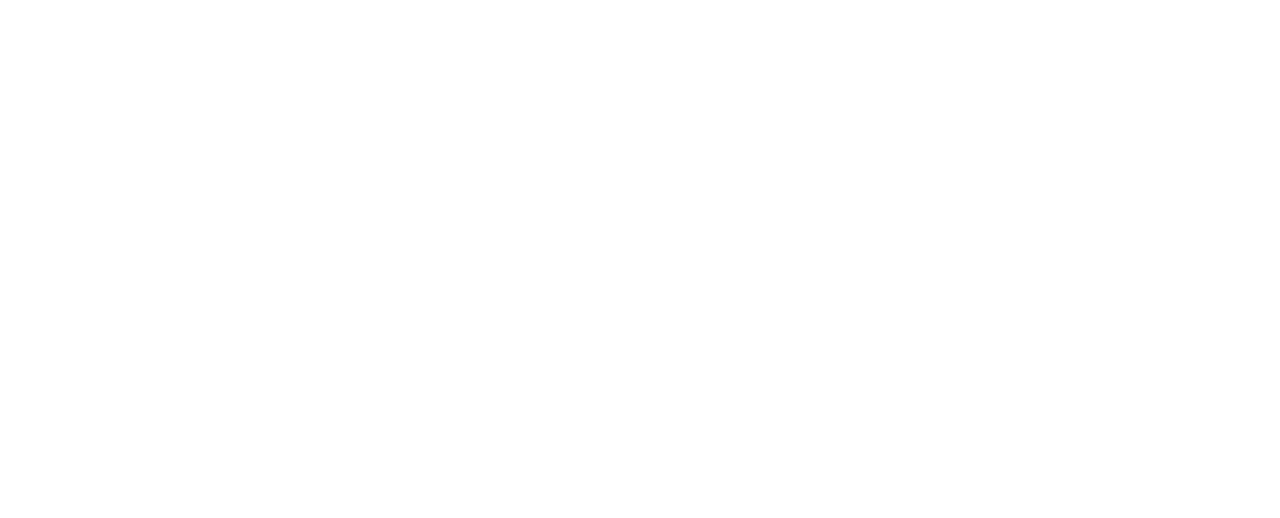
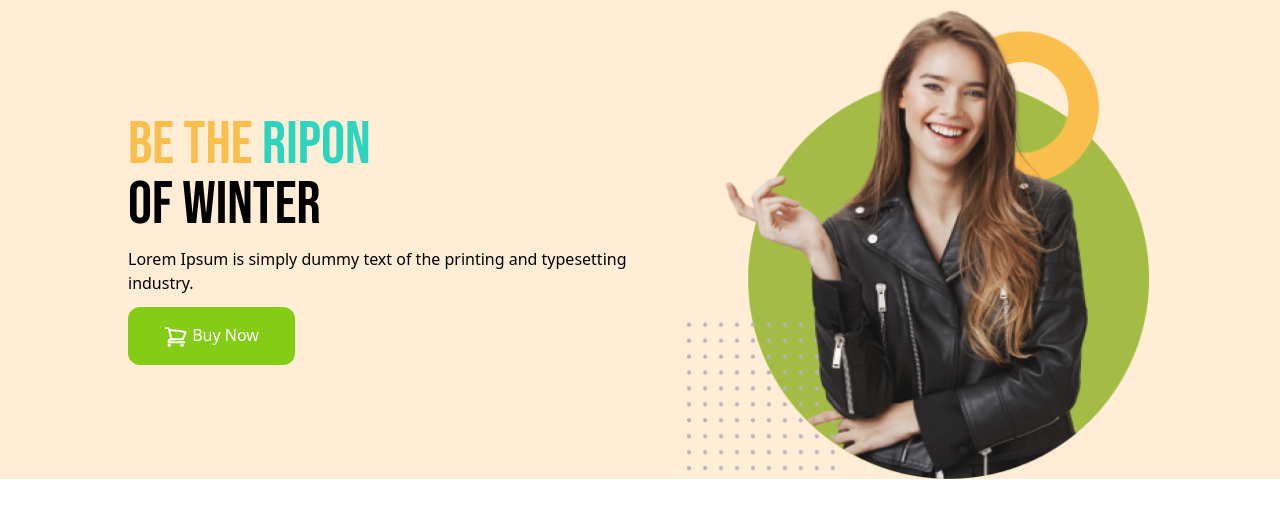
Before and after one commit to Tarekfaisal7M/penguin, a plain HTML site: page index.html in a window 1280 px wide. Drawn offline with nearby package versions, Linux system fonts and the light colour scheme.

Commit message:
added header section

```diff
--- a/index.html
+++ b/index.html
@@ -6,10 +6,50 @@
     <meta name="viewport" content="width=device-width, initial-scale=1.0">
     <title>Ripon Shop</title>
     <script src="https://cdn.tailwindcss.com"></script>
+    <link rel="preconnect" href="https://fonts.googleapis.com">
+    <link rel="preconnect" href="https://fonts.gstatic.com" crossorigin>
+    <link href="https://fonts.googleapis.com/css2?family=Bebas+Neue&display=swap" rel="stylesheet">
+    <style>
+        .font-bebas {
+            font-family: 'Bebas Neue', sans-serif;
+        }
+    </style>
 </head>
 
 <body>
+    <header class="bg-orange-100 px-32">
+        <nav>
 
+        </nav>
+        <div class="flex justify-between items-center">
+            <div class="space-y-3">
+                <h1 class="text-6xl uppercase font-bebas"><span class="text-[#FABE4C]">Be the <span
+                            class="text-teal-400">Ripon</span></span>
+                    <br>
+                    of Winter
+                </h1>
+                <p>Lorem Ipsum is simply dummy text of the printing
+                    and typesetting industry.</p>
+                <button class="py-4 px-9 bg-lime-500 rounded-xl text-white font-medium">
+                    <svg xmlns="http://www.w3.org/2000/svg" fill="none" viewBox="0 0 24 24" stroke-width="2"
+                        stroke="currentColor" class="w-6 h-6 inline">
+                        <path stroke-linecap="round" stroke-linejoin="round"
+                            d="M2.25 3h1.386c.51 0 .955.343 1.087.835l.383 1.437M7.5 14.25a3 3 0 0 0-3 3h15.75m-12.75-3h11.218c1.121-2.3 2.1-4.684 2.924-7.138a60.114 60.114 0 0 0-16.536-1.84M7.5 14.25 5.106 5.272M6 20.25a.75.75 0 1 1-1.5 0 .75.75 0 0 1 1.5 0Zm12.75 0a.75.75 0 1 1-1.5 0 .75.75 0 0 1 1.5 0Z" />
+                    </svg>
+
+                    Buy Now</button>
+            </div>
+            <div>
+                <img src="images/model.png" alt="">
+            </div>
+        </div>
+    </header>
+    <main>
+
+    </main>
+    <footer>
+
+    </footer>
 </body>
 
 </html>
```
